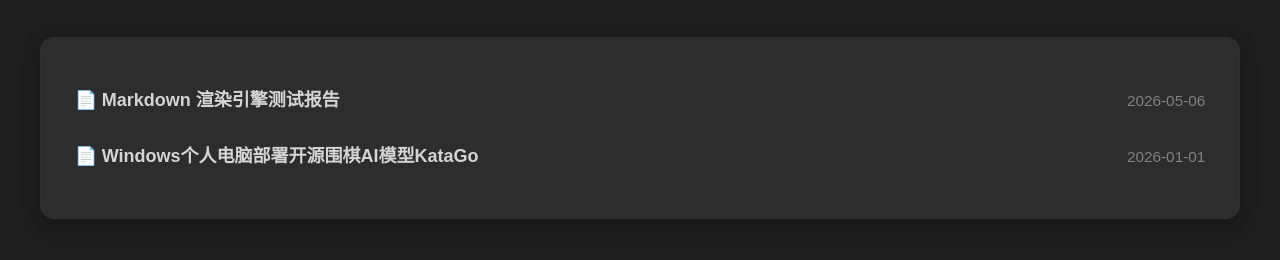
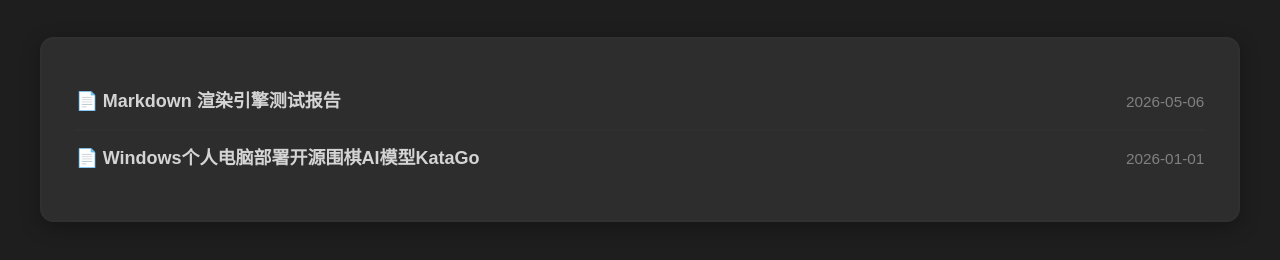
Before and after one commit to Hoigin/hoigin.github.io, a website: page index.html in a window 1280 px wide. Shown: the part 122-382 px from the top of the page. Drawn offline with Linux system fonts and the light colour scheme.

Commit message:
highlight the border line of index page

```diff
--- a/src/styles/index.css
+++ b/src/styles/index.css
@@ -106,7 +106,7 @@
 
 .card {
     background: var(--card-bg);
-    border: 1px solid var(--card-border);
+    border: 2px solid var(--card-border);
     border-radius: 0.75rem;
     box-shadow: 0 6px 20px var(--card-shadow);
     overflow: hidden;
@@ -118,7 +118,7 @@
     display: flex;
     align-items: baseline;
     padding: 0.75rem 0;
-    border-bottom: 1px solid var(--border-color);
+    border-bottom: 2px solid var(--border-color);
     text-decoration: none;
     font-size: 1rem;
     gap: 0.25rem;
```
